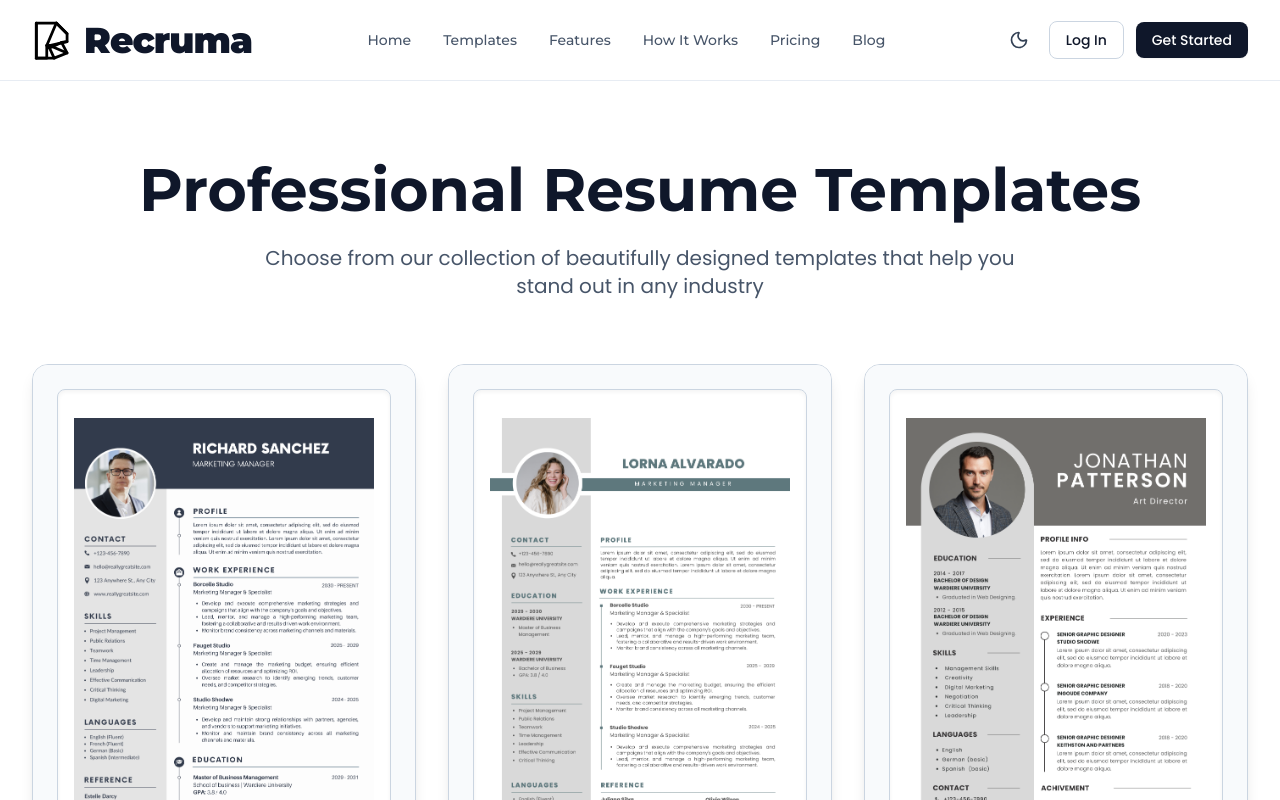
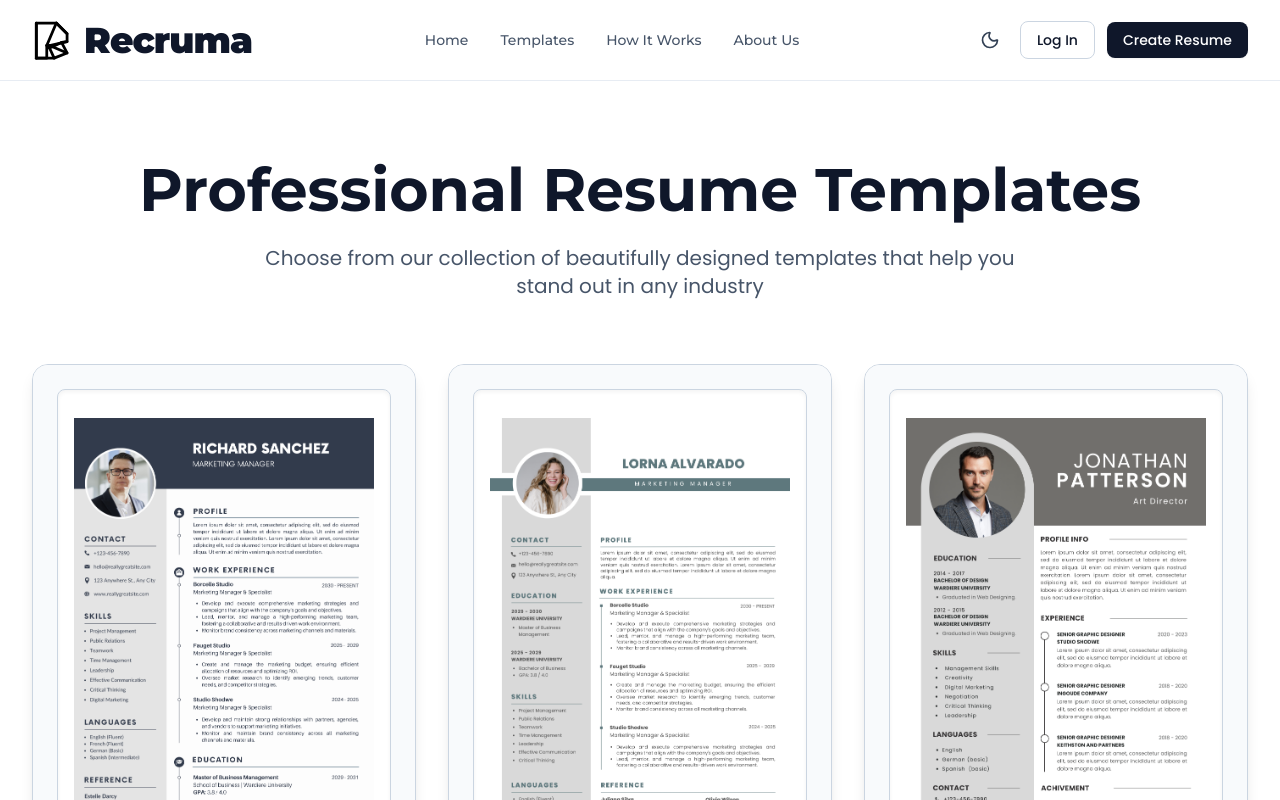
Before and after one commit to KhawajaIdrees/Recruma, a Next.js app: page /templates in a window 1280 px wide. Shown: the top 800 px of the page. Built offline with nearby package versions, Linux system fonts and the light colour scheme.

Commit message:
navbar changed and how it works page added

```diff
--- /dev/null
+++ b/src/app/how-it-works/page.tsx
@@ -0,0 +1,34 @@
+import Navbar from "@/components/navbar";
+import Footer from "@/components/Footer";
+
+export default function HowItWorksPage() {
+  return (
+    <>
+      <Navbar />
+      <main className="min-h-screen pt-24">
+        <div className="max-w-4xl mx-auto px-4 sm:px-6 lg:px-8 py-16">
+          <h1 className="text-4xl sm:text-5xl font-bold text-slate-900 mb-6 font-montserrat">How It Works</h1>
+          <p className="text-lg text-slate-600 mb-6 font-poppins">Recruma helps you create ATS-friendly resumes in minutes. Choose a template, fill in your details, use AI suggestions to improve your content, and download a PDF.</p>
+
+          <section className="space-y-6">
+            <div>
+              <h2 className="text-2xl font-semibold font-montserrat mb-2">1. Pick a template</h2>
+              <p className="text-slate-600 font-poppins">Select from professionally designed templates tailored to different industries and roles.</p>
+            </div>
+
+            <div>
+              <h2 className="text-2xl font-semibold font-montserrat mb-2">2. Add your experience</h2>
+              <p className="text-slate-600 font-poppins">Fill in your work history, education, skills, and a summary. Use our AI to generate or refine content.</p>
+            </div>
+
+            <div>
+              <h2 className="text-2xl font-semibold font-montserrat mb-2">3. Download and apply</h2>
+              <p className="text-slate-600 font-poppins">Export a PDF optimized for ATS and start applying with confidence.</p>
+            </div>
+          </section>
+        </div>
+      </main>
+      <Footer />
+    </>
+  );
+}
--- a/src/app/templates/page.tsx
+++ b/src/app/templates/page.tsx
@@ -52,7 +52,7 @@
                     <div className="absolute bottom-4 left-4 right-4 flex space-x-2">
                       <button
                         onClick={() => handleUseTemplate(template)}
-                        className="flex-1 bg-slate-900 text-white px-3 sm:px-4 py-2 rounded-lg font-medium hover:bg-slate-800 transition-all duration-200 flex items-center justify-center space-x-2 text-sm sm:text-base hover:scale-105 shadow-lg"
+                        className="flex-1 bg-slate-900 text-white px-3 sm:px-4 py-2 rounded-lg font-medium hover:bg-slate-800 transition-all duration-200 flex items-center justify-center space-x-2 text-sm sm:text-base hover:scale-105 shadow-lg font-poppins"
                       >
                         <Download className="w-3 h-3 sm:w-4 sm:h-4" />
                         <span>Use</span>
--- a/src/components/navbar.tsx
+++ b/src/components/navbar.tsx
@@ -31,29 +31,17 @@
             >
               Templates
             </Link>
-            <a
-              href="#features"
-              className="text-slate-600 hover:text-slate-900 transition-colors font-medium text-sm font-montserrat"
-            >
-              Features
-            </a>
-            <a
-              href="#how-it-works"
+            <Link
+              href="/how-it-works"
               className="text-slate-600 hover:text-slate-900 transition-colors font-medium text-sm font-montserrat"
             >
               How It Works
-            </a>
-            <a
-              href="#pricing"
+            </Link>
+            <Link
+              href="/about"
               className="text-slate-600 hover:text-slate-900 transition-colors font-medium text-sm font-montserrat"
             >
-              Pricing
-            </a>
-            <Link
-              href="/blog"
-              className="text-slate-600 hover:text-slate-900 transition-colors font-medium text-sm font-montserrat"
-            >
-              Blog
+              About Us
             </Link>
           </div>
 
@@ -74,10 +62,10 @@
             </Link>
 
             <Link
-              href="/signup"
+              href="/make"
               className="bg-[#0f172a] text-white px-4 py-2 rounded-lg font-medium text-sm hover:bg-slate-800 transition-colors shadow-sm font-poppins"
             >
-              Get Started
+              Create Resume
             </Link>
           </div>
 
@@ -117,33 +105,19 @@
           >
             Templates
           </Link>
-          <a
-            href="#features"
-            className="block py-2 text-slate-600 hover:text-slate-900 font-medium text-sm font-montserrat"
-            onClick={() => setIsOpen(false)}
-          >
-            Features
-          </a>
-          <a
-            href="#how-it-works"
+          <Link
+            href="/how-it-works"
             className="block py-2 text-slate-600 hover:text-slate-900 font-medium text-sm font-montserrat"
             onClick={() => setIsOpen(false)}
           >
             How It Works
-          </a>
-          <a
-            href="#pricing"
+          </Link>
+          <Link
+            href="/about"
             className="block py-2 text-slate-600 hover:text-slate-900 font-medium text-sm font-montserrat"
             onClick={() => setIsOpen(false)}
           >
-            Pricing
-          </a>
-          <Link
-            href="/blog"
-            className="block py-2 text-slate-600 hover:text-slate-900 font-medium text-sm font-montserrat"
-            onClick={() => setIsOpen(false)}
-          >
-            Blog
+            About Us
           </Link>
           <div className="pt-4 flex flex-col space-y-2">
             <Link
@@ -154,11 +128,11 @@
               Log In
             </Link>
             <Link
-              href="/signup"
+              href="/make"
               className="w-full text-center bg-[#0f172a] text-white py-2.5 rounded-lg font-medium text-sm font-poppins"
               onClick={() => setIsOpen(false)}
             >
-              Get Started
+              Create Resume
             </Link>
           </div>
         </div>
```
